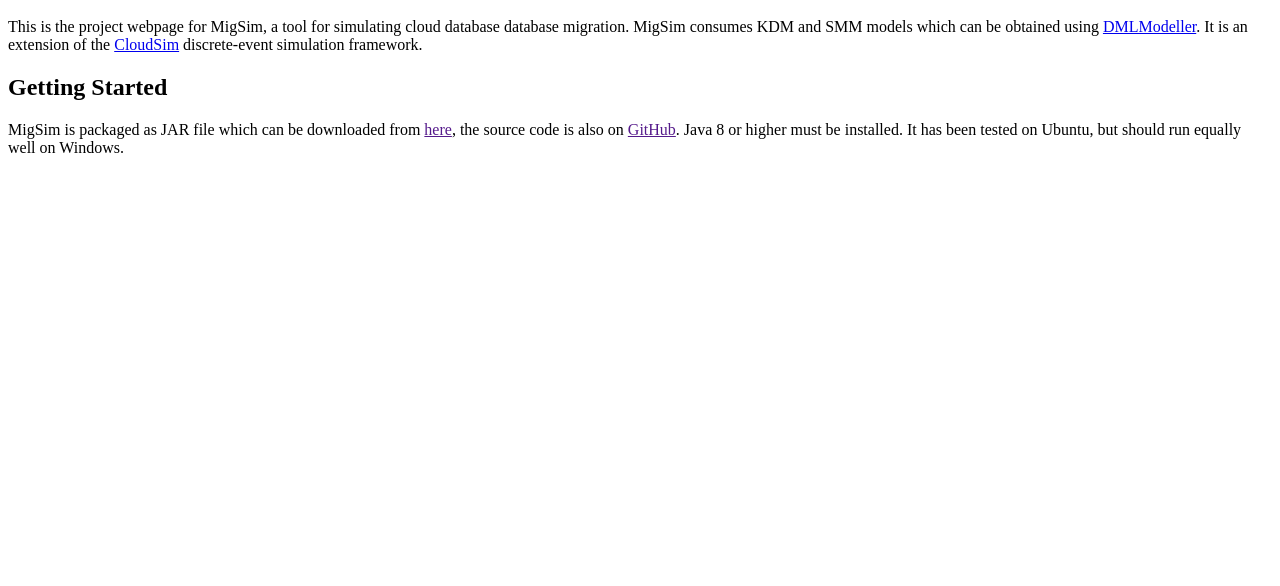
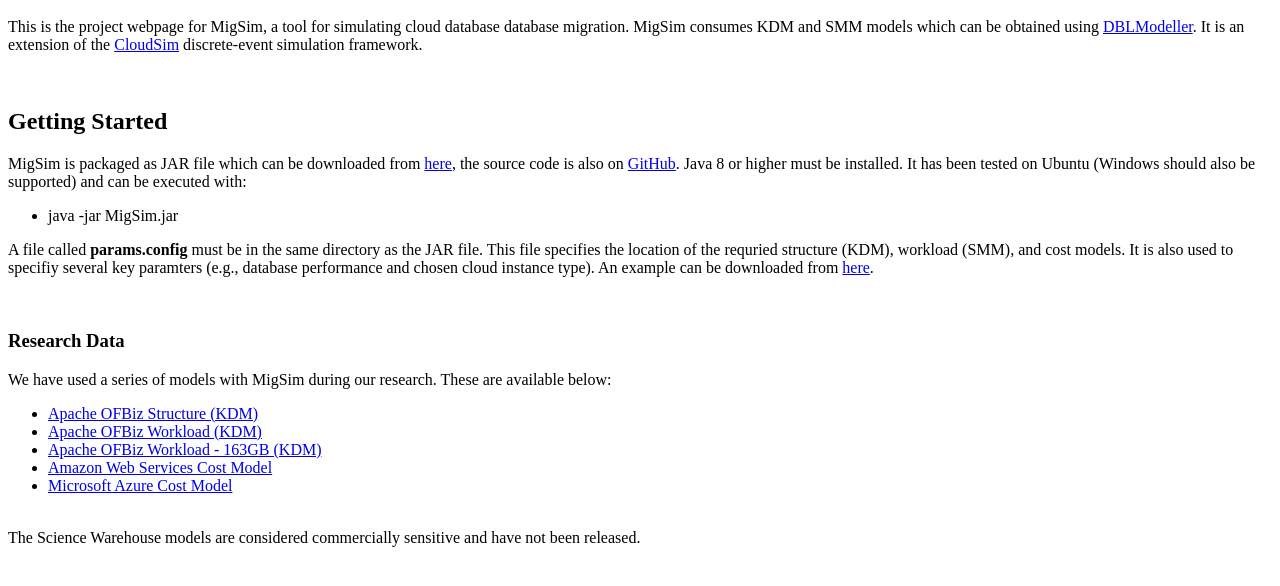
Before and after one commit to mhe504/MigSim, a plain HTML site: page docs/index.html in a window 1280 px wide. Shown: the part 48-634 px from the top of the page. Drawn offline with Linux system fonts and the light colour scheme.

Commit message:
updated webpage

```diff
--- a/docs/index.html
+++ b/docs/index.html
@@ -5,12 +5,25 @@
 
 <body>
 <h1>MigSim</h1>
-<p>This is the project webpage for MigSim, a tool for simulating cloud database database migration. MigSim consumes KDM and SMM models which can be obtained using <a href="mhe504.github.io/DBLModeller">DMLModeller</a>. It is an extension of the <a href="https://github.com/Cloudslab/cloudsim">CloudSim</a> discrete-event simulation framework.</p>
+<p>This is the project webpage for MigSim, a tool for simulating cloud database database migration. MigSim consumes KDM and SMM models which can be obtained using <a href="mhe504.github.io/DBLModeller">DBLModeller</a>. It is an extension of the <a href="https://github.com/Cloudslab/cloudsim">CloudSim</a> discrete-event simulation framework.</p></br>
 
 <h2>Getting Started</h2>
-<p>MigSim is packaged as JAR file which can be downloaded from <a href="">here</a>, the source code is also on <a href="">GitHub</a>. Java 8 or higher must be installed. It has been tested on Ubuntu, but should run equally well on Windows.</p>
+<p>MigSim is packaged as JAR file which can be downloaded from <a href="MigSim.jar">here</a>, the source code is also on <a href="https://github.com/mhe504/MigSim/">GitHub</a>. Java 8 or higher must be installed. It has been tested on Ubuntu (Windows should also be supported) and can be executed with:</p>
+<ul>
+<li>java -jar MigSim.jar</li>
+</ul>
+<p>A file called <b>params.config</b> must be in the same directory as the JAR file. This file specifies the location of the requried structure (KDM), workload (SMM), and cost models. It is also used to specifiy several key paramters (e.g., database performance and chosen cloud instance type). An example can be downloaded from <a href="https://raw.githubusercontent.com/mhe504/MigSim/master/params.config">here</a>.</p></br>
 
-
+<h3>Research Data</h3>
+<p>We have used a series of models with MigSim during our research. These are available below:</p>
+<ul>
+<li><a href="https://raw.githubusercontent.com/mhe504/MigSim/master/data/ApacheOFBizStructure.xmi">Apache OFBiz Structure (KDM)</a></li>
+<li><a href="https://raw.githubusercontent.com/mhe504/MigSim/master/data/ApacheOFBizWorkload.xmi">Apache OFBiz Workload (KDM)</a></li>
+<li><a href="https://raw.githubusercontent.com/mhe504/MigSim/master/data/ApacheOFBizWorkload_163GB.xmi">Apache OFBiz Workload - 163GB (KDM)</a></li>
+<li><a href="https://raw.githubusercontent.com/mhe504/MigSim/master/data/AWSCostModel.xmi">Amazon Web Services Cost Model</a></li>
+<li><a href="https://raw.githubusercontent.com/mhe504/MigSim/master/data/AzureCostModel.xmi">Microsoft Azure Cost Model</a></li>
+</ul>
 </body>
+<p></br>The Science Warehouse models are considered commercially sensitive and have not been released.</p>
 
 </html>
```
